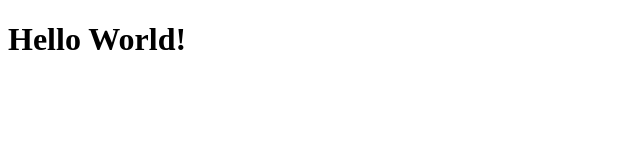
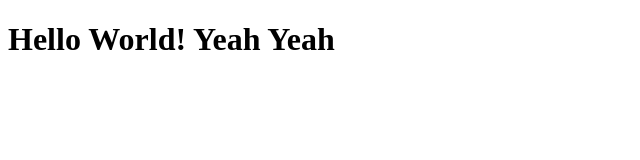
Before and after one commit to Erfeev/project, a plain HTML site: page 02.Basics/index.html in a window 1280 px wide. Shown: the whole page, without its empty margins (0-640 px from the left). Drawn offline with Linux system fonts and the light colour scheme.

Commit message:
second commit

```diff
--- a/02.Basics/index.html
+++ b/02.Basics/index.html
@@ -7,7 +7,7 @@
     <title>Document</title>
 </head>
 <body>
-    <h1>Hello World!</h1>
+    <h1>Hello World! Yeah Yeah</h1>
 
     <script src="js/main.js"></script>
 </body>
```
Also changed, not shown: 02.Basics/main.css (added), main.css (deleted).
